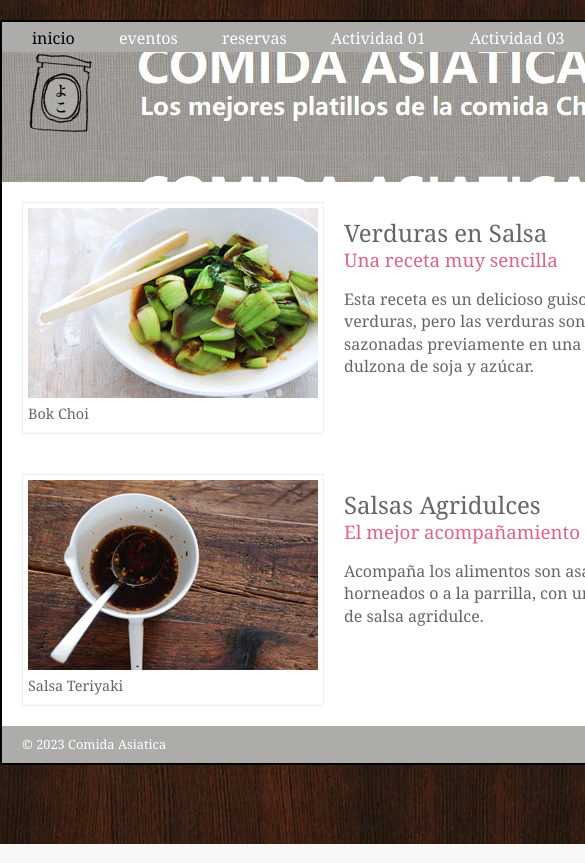
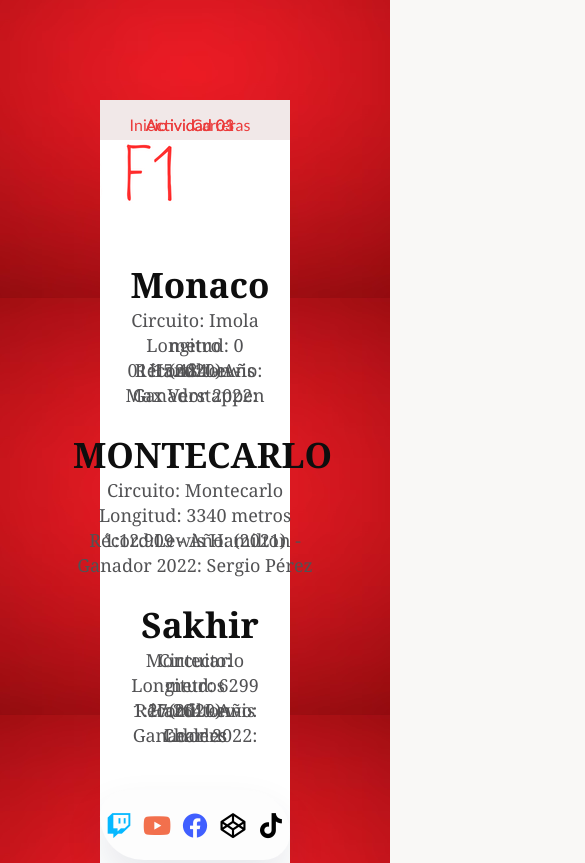
Before and after one commit to angiev8/primercorte4vale.github.io, a plain HTML site: page actividad_02.html in a window 390 px wide. Shown: the top 863 px of the page, 585 px wide, since content can reach past the window. Drawn offline with Linux system fonts and the light colour scheme.

Commit message:
solucionado probema de responsive index

```diff
--- a/actividad_02.html
+++ b/actividad_02.html
@@ -11,55 +11,78 @@
 			<header>
 				<nav>
 					<ul>
-						<li><a href="" class="current">inicio</a></li>
-						<li><a href="">eventos</a></li>
-						<li><a href="">reservas</a></li>
+						<li><a href="" class="current">Inicio</a></li>
+						<li><a href="">Carreras</a></li>
 						<li><a href="actividad_01.html">Actividad 01</a></li>
 						<li><a href="actividad_03.html">Actividad 03</a></li>
 					</ul>
 				</nav>
 			</header>
-			<section class="courses">
-				<article>
-					<figure>
-						<img src=".\images\bok-choi.jpg" alt="Bok Choi" />
-						<figcaption>Bok Choi</figcaption>
-					</figure>
-					<hgroup>
-						<h2>Verduras en Salsa</h2>
-						<h3>Una receta muy sencilla</h3>
-					</hgroup>
-					<p>Esta receta es un delicioso guiso con verduras, pero las
-					verduras son sazonadas previamente en una salsa dulzona de soja y azúcar.</p>
-				</article>
-				<article>
-					<figure>
-						<img src=".\images\teriyaki.jpg" alt="Teriyaki sauce" />
-						<figcaption>Salsa Teriyaki</figcaption>
-					</figure>
-					<hgroup>
-						<h2>Salsas Agridulces</h2>
-						<h3>El mejor acompañamiento</h3>
-					</hgroup>
-					<p>Acompaña los alimentos son asados, horneados o a la parrilla,
-					con un adobo de salsa agridulce.</p>
-				</article>
+			<section class="porfolios container">
+				<div class="porfolio">
+					<img src="images\monaco.jpg" alt="">
+					<div class="porfolio-1">
+						<h3>Monaco</h3>
+						<p>	Circuito: Imola	</p>
+						<p>	Longitud: 0 metro	</p>
+						<p>Récord: Lewis Hamilton - 01:15.484 - Año: (2020)</p>
+						<p>	Ganador 2022: Max Verstappen</p>
+					</div>
+
+				</div>
+				<div class="porfolio">
+					<div class="porfolio-2">
+						<h3>MONTECARLO </h3>
+						<p>	Circuito: Montecarlo	</p>
+						<p>	Longitud: 3340 metros	</p>
+						<p>Récord:Lewis Hamilton - 1:12.909 - Año: (2021)</p>
+						<p>	Ganador 2022: Sergio Pérez</p>
+					</div>
+					<img src="images\espana.jpg" alt="">
+				</div>
+
+				<div class="porfolio">
+					<img src="images\bahrein.jpg" alt="">
+					<div class="porfolio-1">
+						<h3>Sakhir</h3>
+						<p>	Circuito: Montecarlo	</p>
+						<p>	Longitud: 6299 metros	</p>
+						<p>Récord: Lewis Hamilton - 1:27.264 - Año: (2020)</p>
+						<p>	Ganador 2022: Charles Leclerc</p>
+					</div>
+				</div>
 			</section>
 			<aside>
-				<section class="popular-recipes">
-					<h2>Otras Recetas</h2>
-					<a href="">Cantonesa (Cocina de Yue)</a>
-					<a href="">Sichuan (Cocina de Chuan)</a>
-					<a href="">Zhejiang (Cocina de Zhe)</a>
-					<a href="">Anhui (Cocina de Hui)</a>
-				</section>
-				<section class="contact-details">
-					<h2>Contactanos</h2>
-					<p>Comida Asiatica<br />
-						Avenida Longitudinal<br />
-						Sector Principal<br />
-						Capital</p>
-				</section>
+				<link rel="stylesheet" href="https://cdnjs.cloudflare.com/ajax/libs/font-awesome/6.3.0/css/all.min.css" />
+				<div class="wrapper">
+				<div class="navbar">
+					<div class="navbar__item -blue">
+					<span class="navbar__icon">
+						<i class="fa-brands fa-twitch"></i>
+					</span>
+					</div>
+					<div class="navbar__item -orange">
+					<span class="navbar__icon">
+						<i class="fa-brands fa-youtube"></i>
+					</span>
+					</div>
+					<div class="navbar__item -navy-blue">
+					<span class="navbar__icon">
+						<i class="fa-brands fa-facebook"></i>
+					</span>
+					</div>
+					<div class="navbar__item -black">
+					<span class="navbar__icon">
+						<i class="fa-brands fa-codepen"></i>
+					</span>
+					</div>
+					<div class="navbar__item -black">
+					<span class="navbar__icon">
+						<i class="fa-brands fa-tiktok"></i>
+					</span>
+					</div>
+				</div>
+				</div>
 			</aside>
 			<footer>
 				&copy; 2023 Comida Asiatica
--- /dev/null
+++ b/css/css03.css
@@ -0,0 +1,245 @@
+* {
+    margin: 0;
+    padding: 0;
+    font-family: system-ui, -apple-system, BlinkMacSystemFont, 'Segoe UI', Roboto, Oxygen, Ubuntu, Cantarell, 'Open Sans', 'Helvetica Neue', sans-serif;
+    box-sizing: border-box;
+
+}
+body{
+    background-color: #5e5e5e;
+        font-family: Raleway, sans-serif;
+        text-align: center;
+        margin: 0;
+        padding: 1.5rem;
+        color: white;
+        min-height: 100vh;
+        display: block;
+        flex-wrap: wrap;
+        align-items: center;
+        justify-content: center;
+
+}
+/* === removing default button style ===*/
+.button {
+    margin: 0;
+    height: auto;
+    background: transparent;
+    padding: center;
+    border: none;
+     }
+
+  /* button styling */
+  .button {
+    --border-right: 6px;
+    --text-stroke-color: rgba(0, 0, 0, 0.932);
+    --animation-color: #37FF8B;
+    --fs-size: 2em;
+    letter-spacing: 3px;
+    text-decoration: none;
+    font-size: var(--fs-size);
+    font-family: "Arial";
+    position: relative;
+    text-transform: uppercase;
+    color: transparent;
+    -webkit-text-stroke: 1px var(--text-stroke-color);
+  }
+  /* this is the text, when you hover on button */
+  .hover-text {
+
+    position: absolute;
+    box-sizing: border-box;
+    content: attr(data-text);
+    color: var(--animation-color);
+    width: 0%;
+    inset: 0;
+    border-right: var(--border-right) solid var(--animation-color);
+    overflow: hidden;
+    transition: 0.5s;
+    -webkit-text-stroke: 1px var(--animation-color);
+
+}
+  /* hover */
+  .button:hover .hover-text {
+    width: 100%;
+    filter: drop-shadow(0 0 23px var(--animation-color))
+
+  }
+
+  /* menu */
+
+
+.container {
+    display: flex;
+    font-size: 14px;
+    height: 10vh;
+}
+
+.navbar {
+    margin: auto;
+    padding: 0.5rem 1.5rem;
+    background: #bdbdbd;
+    border-radius: 1rem;
+    box-shadow: 0 4px 12px rgba(0, 0, 0, 0.1);
+}
+
+.nav-links {
+    display: flex;
+    gap: 2rem;
+}
+
+.nav-link, .drop-down li {
+    list-style: none;
+    height: 100%;
+    padding: 0.5rem 1rem;
+    font-weight: 600;
+    cursor: pointer;
+}
+
+a {
+    text-decoration: none;
+    color: currentColor;
+}
+
+.drop-down {
+    position: absolute;
+    padding: 0.5rem 0;
+    margin: 0.5rem -0.5rem;
+    background: antiquewhite;
+    color: rgba(166, 243, 204, 0.747);
+    box-shadow: 0 4px 12px rgba(142, 255, 167, 0.808);
+    border-radius: 0.5rem;
+    font-size: 10px;
+    display: none;
+}
+
+.nav-link:hover {
+    background-color: rgba(139, 250, 144, 0.616);
+    color: #474747;
+    border-radius: 0.5rem;
+}
+
+.services:hover .drop-down {
+    display: block;
+}
+
+.services a {
+    display: flex;
+    align-items: center;
+}
+
+.services .dropdown-icon {
+    font-size: 18px;
+    position: relative;
+    right: -5px;
+    transform: rotate(0deg);
+    transition: 0.3s ease-in-out all;
+}
+
+.services:hover .dropdown-icon {
+    transform: rotate(180deg);
+}
+
+.drop-down li:hover {
+    background: rgb(27, 252, 128);
+    color: #3ce993;
+    border-radius: 0.5rem;
+}
+
+
+  /* hover */
+  @import url("https://fonts.googleapis.com/css?family=Raleway:400");
+
+
+
+@property --angle {
+  syntax: '<angle>';
+  initial-value: 90deg;
+  inherits: true;
+}
+
+@property --gradX {
+  syntax: '<percentage>';
+  initial-value: 50%;
+  inherits: true;
+}
+
+@property --gradY {
+  syntax: '<percentage>';
+  initial-value: 0%;
+  inherits: true;
+}
+
+body{
+    background-color: #5e5e5e;
+        font-family: Raleway, sans-serif;
+        text-align: center;
+        margin: 0;
+        padding: 1.5rem;
+        color: white;
+        min-height: 100vh;
+        display: block;
+        flex-wrap: wrap;
+        align-items: center;
+        justify-content: center;
+
+}
+p {
+	margin: 10px;
+}
+
+:root {
+	--d: 2000ms;
+	--angle: 960deg;
+	--gradX: 1140%;
+	--gradY: 140%;
+	--c1: #32f0b0;
+	--c2: rgba(67, 150, 168, 0.1);
+}
+
+.wrapper {
+	min-width: min(40rem, 10%);
+}
+
+.box {
+	font-size: 100%;
+    font-family: Georgia, 'Times New Roman', Times, serif;
+	margin: max(1rem, 3vw);
+	border: 0.35rem solid;
+	padding: 5px;
+	border-image: conic-gradient(from var(--angle), var(--c2), var(--c1) 0.1turn, var(--c1) 0.15turn, var(--c2) 0.25turn) 30;
+	animation: borderRotate var(--d) linear infinite forwards;
+}
+
+.box:nth-child(2) {
+	border-image: radial-gradient(ellipse at var(--gradX) var(--gradY), var(--c1), var(--c1) 10%, var(--c2) 40%) 30;
+	animation: borderRadial var(--d) linear infinite forwards;
+}
+
+@keyframes borderRotate {
+	100% {
+		--angle: 420deg;
+	}
+}
+
+@keyframes borderRadial {
+	20% {
+		--gradX: 100%;
+		--gradY: 50%;
+	}
+	40% {
+		--gradX: 100%;
+		--gradY: 100%;
+	}
+	60% {
+		--gradX: 50%;
+		--gradY: 100%;
+	}
+	80% {
+		--gradX: 0%;
+		--gradY: 50%;
+	}
+	100% {
+		--gradX: 50%;
+		--gradY: 0%;
+	}
+}
--- a/css/styles02.css
+++ b/css/styles02.css
@@ -1,116 +1,205 @@
-header,
-section,
-footer,
-aside,
-nav,
-article,
-figure,
-figcaption {
-  display: block;
-}
+
 body {
-  color: #666666;
+  color: #fc2828;
   background-color: #f9f8f6;
-  background-image: url('../images/dark-wood.jpg');
+  background-image: url('../images/fondo_rojo.avif');
   background-position: center;
   font-family: Georgia, Times, serif;
-  line-height: 1.4em;
-  margin: 0px;
+  line-height: 0.0em;
+  margin: 100px;
+  font-size: 16px;
 }
 .wrapper {
-  width: 940px;
-  margin: 20px auto 20px auto;
-  border: 2px solid #000000;
+  max-width: 100%;
+  margin: 0 auto 10px auto;
+  border: none;
   background-color: #ffffff;
+  font-family: Georgia, Times, serif;
+  flex-direction: column-reverse;
 }
 header {
-  height: 160px;
-  background-image: url(../images/header.jpg);
+    height: 150px;
+    background-image: url(../images/Circuitos\ F1.png);
+    background-size: flex;
+    background-position: center;
+    background-repeat: no-repeat;
+
+
 }
 
 nav,
 footer {
   clear: both;
-  color: #ffffff;
-  background-color: #aeaca8;
-  height: 30px;
+  color: #ff1919f5;
+  background-color: #8a3b3b1e;
+  height: 20px;
+  text-align: center; /* Centra el contenido horizontalmente */
+  padding: 10px 0; /* Añade espacio de relleno para mejorar la legibilidad */
+  font-family: 'Trebuchet MS', 'Lucida Sans Unicode', 'Lucida Grande', 'Lucida Sans', Arial, sans-serif;
+
 }
 nav ul {
   margin: 0px;
-  padding: 5px 0px 5px 30px;
+  padding: 15px 10px 15px 20px;
+  list-style: none; /* Elimina los marcadores de lista */
+
 }
 nav li {
   display: inline;
-  margin-right: 40px;
+  margin-right: 20px;
 }
 nav li a {
-  color: #ffffff;
+  color: #eb3c3c;
 }
-nav li a:hover,
-nav li a.current {
+a {
+  color: #5f2c2c;
+  text-decoration: none;
+}
+footer {
+  font-size: 100%;
+  padding: 20px 10px 3px 10px;
+}
+
+
+/*info pistas*/
+
+
+.porfolios{
+  padding: 0px 0px;
+  text-align: center;
+  color: #0e0e0e;
+}
+
+.porfolio{
+  display: flex;
+  align-items: center;
+}
+
+.porfolio img{
+  width: 250px;
+}
+.porfolio-1{
+  text-align: left;
+  margin-left: 10px;
+
+}
+.porfolio-1 h3{
+  font-size: 35px;
+  margin-left: 10px;
+}
+.porfolio-1 p {
+  font-size: 18px;
+  color: #525254;
+  margin-bottom: 25px;
+}
+
+.porfolio-2{
+  text-align: left;
+  margin-left: 10px;
+}
+
+.porfolio-2 h3{
+  font-size: 35px;
+  margin-left: 15px;
+}
+.porfolio-2 p{
+  font-size: 18px;
+  color: #525254;
+  margin-bottom: 25px;
+}
+
+
+@media  (max-width: 444px) {
+
+  .porfolios {
+    padding: 0px 30px 30px 30px;
+    max-width: 100%;
+  }
+  .porfolios h2 {
+    margin-bottom: 15px;
+  }
+  .porfolio {
+    flex-direction: column;
+  }
+  .porfolio img {
+    display: none;
+  }
+  .porfolio-1,
+  .porfolio-2 {
+    text-align: center;
+    margin: 0;
+  }
+}
+
+    /*estilo  datos externos*/
+
+
+.navbar {
+  background: #fdfdfd;
+  display: flex;
+  align-items: center;
+  padding: 0;
+  box-shadow: 0px 20px 40px rgba(18, 34, 64, 0.1);
+  border-radius: 60px 100px;
+  position: center;
+}
+.navbar__item {
+  width: 70px;
+  height: 70px;
+  position: relative;
+  cursor: pointer;
+  position: relative;
+  display: inline-flex;
+  align-items: center;
+  justify-content: center;
+  font-size: 25px;
+}
+.navbar__item::before,
+.navbar__item:after {
+  content: "";
+  position: absolute;
+  width: 100%;
+  height: 100%;
+  background-color: currentColor;
+  border-radius: 50%;
+  transform: scale(0.8);
+  opacity: 0;
+  transition: all 0.55s cubic-bezier(0.71, 0.03, 0.23, 0.95);
+}
+.navbar__item::after {
+  box-shadow: 0 7px 15px currentColor;
+}
+.navbar__item.-blue {
+  color: #06b8ff;
+}
+.navbar__item.-orange {
+  color: #f2704d;
+}
+.navbar__item.-navy-blue {
+  color: #405fff;
+}
+.navbar__item.-black {
   color: #000000;
 }
-section.courses {
-  float: left;
-  width: 659px;
-  border-right: 1px solid #eeeeee;
+.navbar__item:hover::before,
+.navbar__item:hover::after {
+  transform: translateY(-58px) scale(1.1);
 }
-article {
-  clear: both;
-  overflow: auto;
-  width: 100%;
+.navbar__item:hover::before {
+  opacity: 1;
 }
-hgroup {
-  margin-top: 40px;
+.navbar__item:hover::after {
+  opacity: 0.4;
 }
-figure {
-  float: left;
-  width: 290px;
-  height: 220px;
-  padding: 5px;
-  margin: 20px;
-  border: 1px solid #eeeeee;
+.navbar__item:hover .navbar__icon {
+  transform: translateY(-58px) scale(1.25);
+  color: #fff;
+  transition-delay: 0.1s, 0.1s;
 }
-figcaption {
-  font-size: 90%;
-  text-align: left;
+.navbar__icon {
+  transition: all 0.5s cubic-bezier(0.71, 0.03, 0.23, 0.95);
+  transition-delay: 0.1s;
+  display: inline-block;
+  position: relative;
+  z-index: 2;
 }
-aside {
-  width: 230px;
-  float: left;
-  padding: 0px 0px 0px 20px;
-}
-aside section a {
-  display: block;
-  padding: 10px;
-  border-bottom: 1px solid #eeeeee;
-}
-aside section a:hover {
-  color: #985d6a;
-  background-color: #efefef;
-}
-a {
-  color: #de6581;
-  text-decoration: none;
-}
-
-h2,
-h3 {
-  font-weight: normal;
-}
-h2 {
-  margin: 10px 0px 5px 0px;
-  padding: 0px;
-}
-h3 {
-  margin: 0px 0px 10px 0px;
-  color: #de6581;
-}
-aside h2 {
-  padding: 30px 0px 10px 0px;
-  color: #de6581;
-}
-footer {
-  font-size: 80%;
-  padding: 7px 0px 0px 20px;
-}
```
Also changed, not shown: actividad_03.html (+47 -20 lines), images/Circuitos F1.png (added), images/bahrein.jpg (added), images/dark-wood.jpg (deleted), images/espana.jpg (added), images/fondo_rojo.avif (added), images/header.jpg (deleted), images/monaco.jpg (added).
